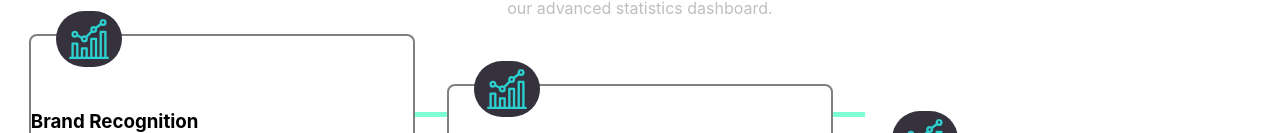
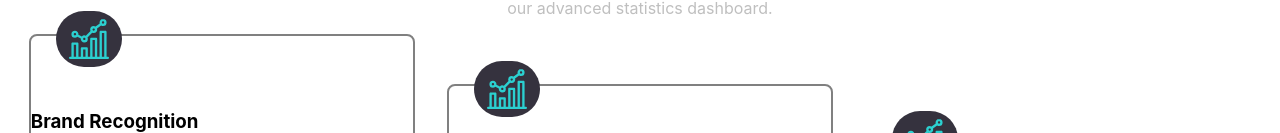
Before and after one commit to steven-mpawulo/url-shortening-page, a React (Create React App) app: page / in a window 1280 px wide. Shown: the part 667-800 px from the top of the page. Built offline with nearby package versions, Linux system fonts and the light colour scheme.

Commit message:
modifies separation position

```diff
--- a/src/components/main/main.css
+++ b/src/components/main/main.css
@@ -93,7 +93,7 @@ input {
 
 .card-separation{
     position: relative;
-    top: 50%;
+    top: 80%;
     background-color: aquamarine;
     width: 100px;
     height: 5px;
```
